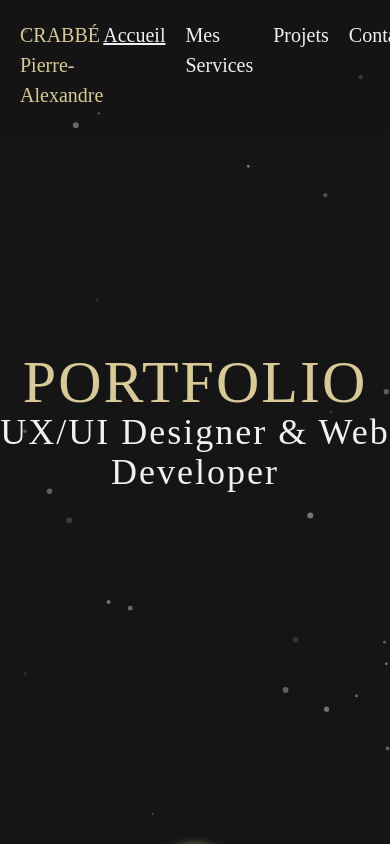
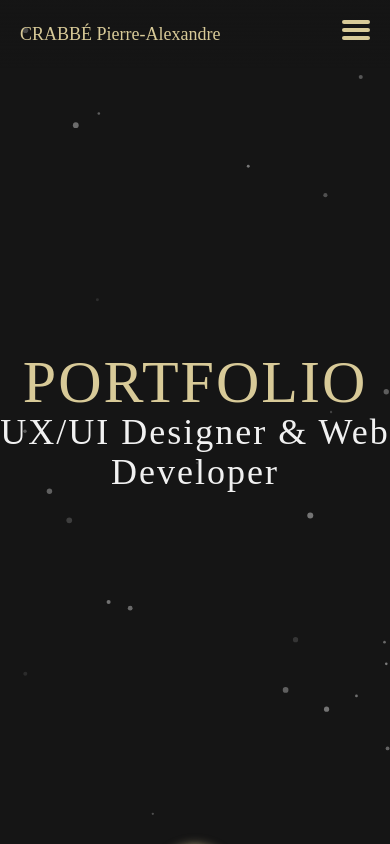
Before and after one commit to AydenGrace/portfolio, a React (Vite) app in the folder Portfolio/: page / in a window 390 px wide. Shown: the top 844 px of the page. Built offline with nearby package versions, Linux system fonts and the light colour scheme; a web font is replaced by a local one.

Commit message:
projects begin

```diff
--- a/Portfolio/src/assets/styles/_theme.scss
+++ b/Portfolio/src/assets/styles/_theme.scss
@@ -20,20 +20,25 @@
   background-color: white;
 }
 
-.card {
-  border-radius: 20px;
-  background-color: white;
-}
+// .card {
+//   border-radius: 20px;
+//   background-color: white;
+// }
 
 .bg-primary {
   background-color: var(--primary);
 }
 
-.nav,
-.logo {
+.nav {
   font-family: var(--title-font);
   font-size: 20px;
   cursor: pointer;
+  &:hover {
+    text-shadow: white 0 0 10px;
+  }
+}
+
+.logo {
   &:hover {
     text-shadow: white 0 0 10px;
   }
--- /dev/null
+++ b/Portfolio/src/components/header/Burger.jsx
@@ -0,0 +1,33 @@
+import React, {useEffect, useState} from "react";
+
+export default function Burger() {
+  const [open, setOpen] = useState(false);
+
+  const toggleBurger = () => {
+    setOpen((current) => !current);
+  };
+
+  useEffect(() => {
+    if (open) {
+    }
+  }, [open]);
+  return (
+    <div
+      className={`flex flex-col gap-1 cursor-pointer`}
+      onClick={toggleBurger}
+    >
+      <figure
+        id="BurgerTopLine"
+        className="w-7 h-1 rounded-2xl bg-secondary"
+      ></figure>
+      <figure
+        id="BurgerMiddleLine"
+        className="w-7 h-1 rounded-2xl bg-secondary"
+      ></figure>
+      <figure
+        id="BurgerBottomLine"
+        className="w-7 h-1 rounded-2xl bg-secondary"
+      ></figure>
+    </div>
+  );
+}
--- a/Portfolio/src/components/header/Header.jsx
+++ b/Portfolio/src/components/header/Header.jsx
@@ -1,9 +1,9 @@
-import React, { useEffect } from "react";
 import useWindowScroll from "../hooks/useWindowScroll";
-import { Link, NavLink } from "react-router-dom";
+import {Link, NavLink} from "react-router-dom";
+import Burger from "./Burger";
 
 export default function Header() {
-  const { y } = useWindowScroll();
+  const {y} = useWindowScroll();
 
   return (
     <header
@@ -14,10 +14,13 @@ export default function Header() {
         }%, rgba(21, 21, 21, 0) 100%)`,
       }}
     >
-      <Link to={"/"} className="logo">
+      <Link
+        to={"/"}
+        className="text-secondary font-(family-name:--title-font-family) text-lg sm:text-xl cursor-pointer logo"
+      >
         CRABBÉ Pierre-Alexandre
       </Link>
-      <nav className="d-flex g-20">
+      <nav className="hidden sm:flex g-20">
         <NavLink to={"/"} className="nav">
           Accueil
         </NavLink>
@@ -31,6 +34,9 @@ export default function Header() {
           Contact
         </NavLink>
       </nav>
+      <div className="flex md:hidden">
+        <Burger />
+      </div>
     </header>
   );
 }
--- /dev/null
+++ b/Portfolio/src/components/projects/ProjectCard.jsx
@@ -0,0 +1,37 @@
+import React from "react";
+import {Link} from "react-router-dom";
+
+export default function ProjectCard({
+  project = {
+    title: "Test",
+    img: "https://media.discordapp.net/attachments/1337138364020953212/1376818499963453472/image.png?ex=6843e4a6&is=68429326&hm=465a152b8eafa0affb9b3ce5f77852c7246ddc15a8a23b8efa4fff9bdae77667&=&format=webp&quality=lossless",
+    categories: ["Test1", "Test2"],
+    link: "test",
+  },
+}) {
+  let catLabel = "";
+  for (let i = 0; i < project.categories.length; i++) {
+    catLabel += project.categories[i];
+    if (i != project.categories.length - 1) catLabel += ", ";
+  }
+
+  return (
+    <Link to={project.link}>
+      <article className="card flex-col flex w-[300px] h-[350px] rounded-2xl bg-antracite overflow-hidden hover:shadow hover:shadow-white/50">
+        <div
+          className="flex flex-1 bg-cover bg-center bg-no-repeat"
+          style={{
+            backgroundImage: `url(${project.img})`,
+          }}
+        ></div>
+        <div className="flex flex-col w-full items-center justify-center text-center py-4 px-1">
+          <h3 className="text-secondary font-(family-name:--title-font-family) uppercase text-lg">
+            {project.title}
+          </h3>
+          <figure className="separatorSubline" />
+          <p className="text-white/50">{catLabel}</p>
+        </div>
+      </article>
+    </Link>
+  );
+}
--- a/Portfolio/src/data/Projects.json
+++ b/Portfolio/src/data/Projects.json
@@ -1,78 +1,90 @@
 [
   {
-    "img": "",
+    "img": "https://gahtfyaqzgunbhepuitf.supabase.co/storage/v1/object/public/portfolio//worldmap.webp",
+    "title": "Worldmap Three.JS",
+    "categories": ["Frontend"],
+    "link": "worldmap-threeJS"
+  },
+  {
+    "img": "https://gahtfyaqzgunbhepuitf.supabase.co/storage/v1/object/public/portfolio//smiley.webp",
+    "title": "Smiley by Risus",
+    "categories": ["Identité graphique", "Fullstack"],
+    "link": "smiley"
+  },
+  {
+    "img": "https://gahtfyaqzgunbhepuitf.supabase.co/storage/v1/object/public/portfolio//webp-compressor.webp",
     "title": "WebP & Compressor",
     "categories": ["Frontend"],
     "link": "webp-compressor"
   },
   {
-    "img": "",
+    "img": "https://gahtfyaqzgunbhepuitf.supabase.co/storage/v1/object/public/portfolio//c6f153ebb8e0494bc4d3aa69fa077e8846bff612.webp",
     "title": "1Civil.IT",
     "categories": ["Identité graphique", "Fullstack", "Mobile"],
     "link": "1civil-it"
   },
   {
-    "img": "",
+    "img": "https://gahtfyaqzgunbhepuitf.supabase.co/storage/v1/object/public/portfolio//challe_jeux.webp",
     "title": "La Challe de Jeux",
     "categories": ["Identité graphique", "Fullstack", "SEO"],
     "link": "webp-compressor"
   },
   {
-    "img": "",
+    "img": "https://gahtfyaqzgunbhepuitf.supabase.co/storage/v1/object/public/portfolio//player_beer.webp",
     "title": "Player \"Beer\"",
     "categories": ["Identité graphique", "Wordpress", "SEO"],
     "link": "player-beer"
   },
   {
-    "img": "",
+    "img": "https://gahtfyaqzgunbhepuitf.supabase.co/storage/v1/object/public/portfolio//bataille_navale.webp",
     "title": "Bataille navale",
     "categories": ["Fullstack"],
     "link": "bataille-navale"
   },
   {
-    "img": "",
+    "img": "https://gahtfyaqzgunbhepuitf.supabase.co/storage/v1/object/public/portfolio//netflut.webp",
     "title": "Netflut",
     "categories": ["Frontend"],
     "link": "netflut"
   },
   {
-    "img": "",
+    "img": "https://gahtfyaqzgunbhepuitf.supabase.co/storage/v1/object/public/portfolio//petit_renard.webp",
     "title": "Le Petit Renard",
     "categories": ["Illustration"],
     "link": "petit-renard"
   },
   {
-    "img": "",
+    "img": "https://gahtfyaqzgunbhepuitf.supabase.co/storage/v1/object/public/portfolio//adap_immo.webp",
     "title": "Adap Immo",
     "categories": ["logo"],
     "link": "adap-immo"
   },
   {
-    "img": "",
+    "img": "https://gahtfyaqzgunbhepuitf.supabase.co/storage/v1/object/public/portfolio//ede82de9365137d2d4e3bde4937c7c5f70f1819c.webp",
     "title": "Chasses aux reliques",
     "categories": ["Identité graphique", "Wordpress", "SEO"],
     "link": "reliques"
   },
   {
-    "img": "",
+    "img": "https://gahtfyaqzgunbhepuitf.supabase.co/storage/v1/object/public/portfolio//cogite.webp",
     "title": "Co'Gîte",
     "categories": ["Identité graphique", "Fullstack"],
     "link": "cogite"
   },
   {
-    "img": "",
+    "img": "https://gahtfyaqzgunbhepuitf.supabase.co/storage/v1/object/public/portfolio//motion_ocean.webp",
     "title": "Motion in the Ocean",
     "categories": ["Logo"],
     "link": "webp-compressor"
   },
   {
-    "img": "",
+    "img": "https://gahtfyaqzgunbhepuitf.supabase.co/storage/v1/object/public/portfolio//techvision.webp",
     "title": "TechVision",
     "categories": ["Identité graphique", "Prints"],
     "link": "techvision"
   },
   {
-    "img": "",
+    "img": "https://gahtfyaqzgunbhepuitf.supabase.co/storage/v1/object/public/portfolio//ambassadeur_egalite.webp",
     "title": "Ambassadeur de l'Égalité",
     "categories": ["Identité graphique", "Prints"],
     "link": "ambassador"
--- a/Portfolio/src/index.css
+++ b/Portfolio/src/index.css
@@ -17,7 +17,7 @@
   --color-primary: #151515;
   --color-secondary: #d8ca98;
   --color-text: #f1f1f1;
-
+  --color-antracite: #2d2d2d;
   --font-display: "Faculty Glyphic", sans-serif;
   --title-font-family: "Amarante", serif;
 }
--- a/Portfolio/src/pages/projects/Projects.jsx
+++ b/Portfolio/src/pages/projects/Projects.jsx
@@ -1,11 +1,18 @@
 import React from "react";
 import Separator from "../../components/separator/Separator";
+import ProjectCard from "../../components/projects/ProjectCard";
+import projectsData from "../../data/Projects.json";
 
 export default function Projects() {
   return (
-    <div className="d-flex flex-column align-items-center p-top-header">
+    <div className="d-flex flex-column align-items-center p-top-header z-10">
       <Separator number={1} />
       <h1 className="sectionTitle">MES PROJETS</h1>
+      <section className="flex flex-wrap p-10 gap-10 items-center justify-center mb-4">
+        {projectsData.map((project, idx) => (
+          <ProjectCard key={`Project_${idx}`} project={project} />
+        ))}
+      </section>
     </div>
   );
 }
```
